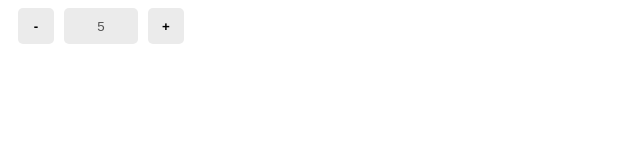
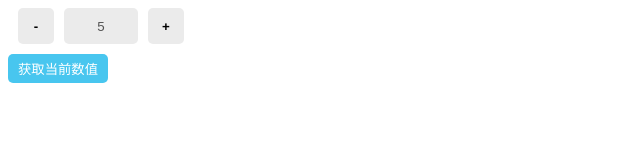
Before and after one commit to EastRiseJ/IkeNumCal, a plain HTML site: page index.html in a window 1280 px wide. Shown: the whole page, without its empty margins (0-640 px from the left). Drawn offline with nearby package versions, Linux system fonts and the light colour scheme.

Commit message:
添加 获取当前数值案例

```diff
--- a/index.html
+++ b/index.html
@@ -3,9 +3,27 @@
 <head>
 	<title>IkeNumCal demo</title>
 	<link rel="stylesheet" type="text/css" href="./css/IkeNumCal.css">
+	<style type="text/css">
+		.opt{
+			margin: 10px 0;
+		}
+		.opt button {
+			border: 0;
+			border-radius: 5px;
+			outline: none;
+			padding: 5px 10px;
+			background-color: #48c6ef;
+			color: #fff;
+		}
+	</style>
 </head>
 <body>
 	<div id="num-cal"></div>
+	<div class="opt">
+		<button id="btn-getval">
+			获取当前数值
+		</button>
+	</div>
 
 	<script src="https://cdn.bootcss.com/jquery/3.3.0/jquery.min.js"></script>
 	<script type="text/javascript" src="./js/IkeNumCal.js"></script>
--- a/js/app.js
+++ b/js/app.js
@@ -6,4 +6,8 @@ $(function () {
         defaultValue: 5, //  初始值
         size: '' // 尺寸大小
     });
+
+    $(document).on('click', '#btn-getval', function () {
+    	alert('当前数值为： ' + ikeNum.inpVal);
+    });
 })
```
